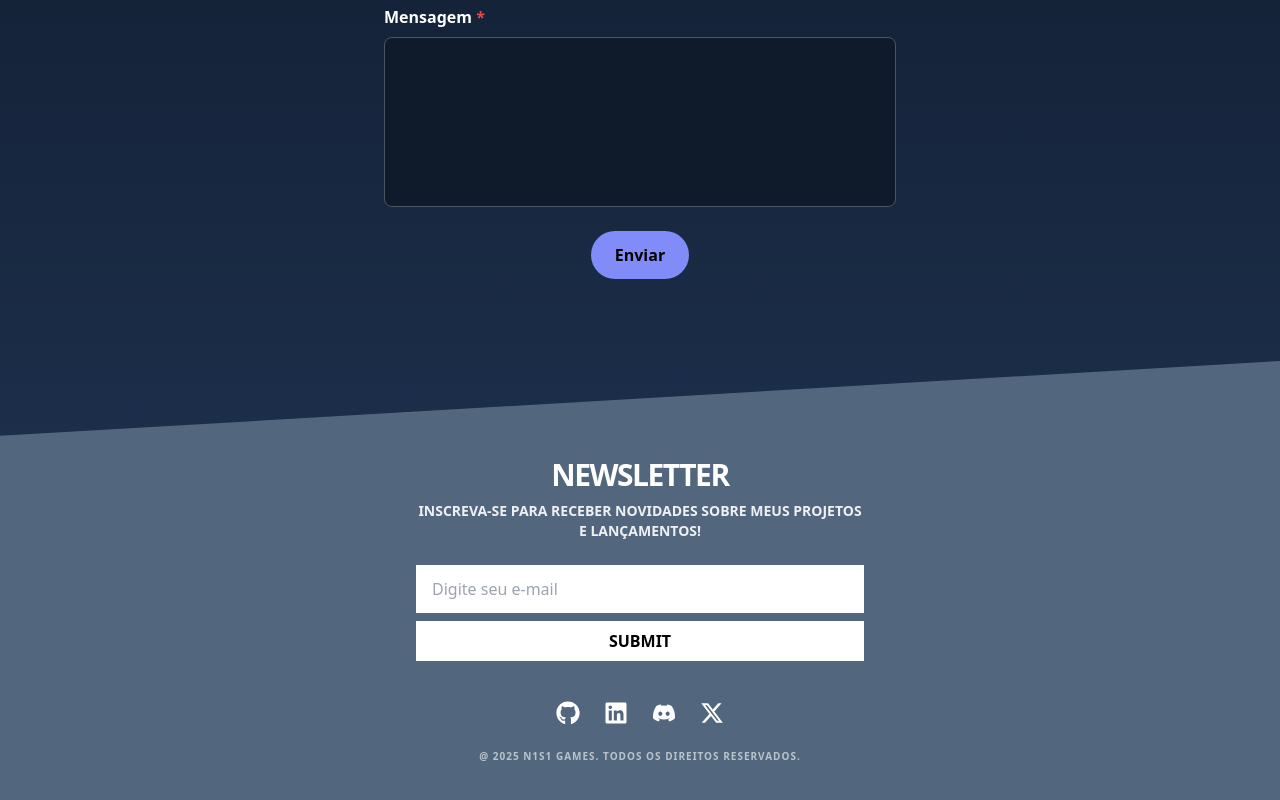
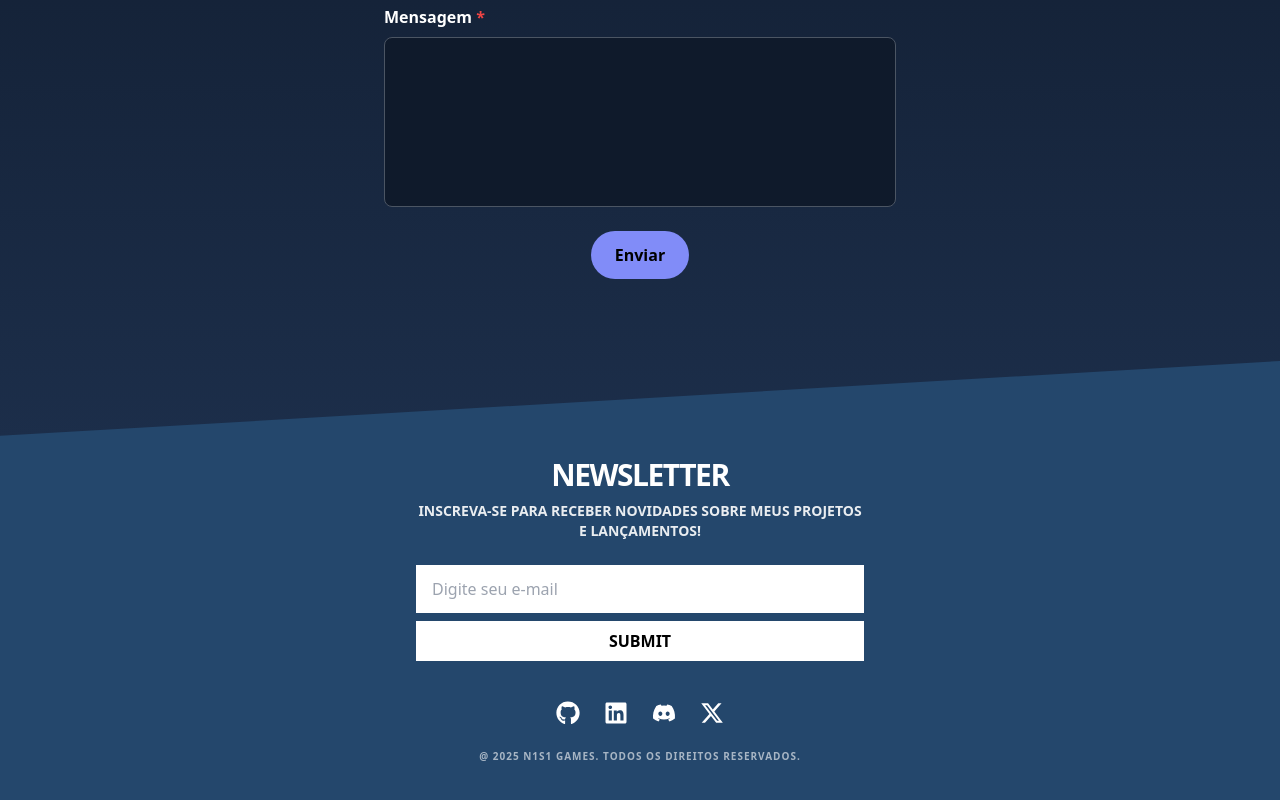
Before and after one commit to N1nji/portfolio-frontend, a React (Vite) app: page / in a window 1280 px wide. Shown: the part 5227-6027 px from the top of the page. Built offline with nearby package versions, Linux system fonts and the light colour scheme; no server answers; a web font is replaced by a local one.

Commit message:
Better Footer

```diff
--- a/src/components/Footer.jsx
+++ b/src/components/Footer.jsx
@@ -53,7 +53,7 @@ export default function Footer() {
         <footer className="relative z-10 text-white text-center overflow-hidden py-24 px-6 -mt-20">
             {/* FUNDO AZUL INCLINADO - O 'clipPath' cria o corte e o '-mt-20' acima puxa ele para cima do azul vazio */}
             <div
-                className="absolute inset-0 bg-dustyBlue z-0"
+                className="absolute inset-0 bg-astralBlue z-0"
                 style={{
                     clipPath: "polygon(0 15%, 100% 0, 100% 100%, 0 100%)",
                 }}
```
